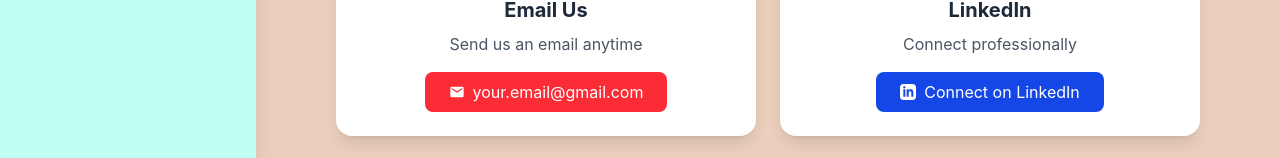
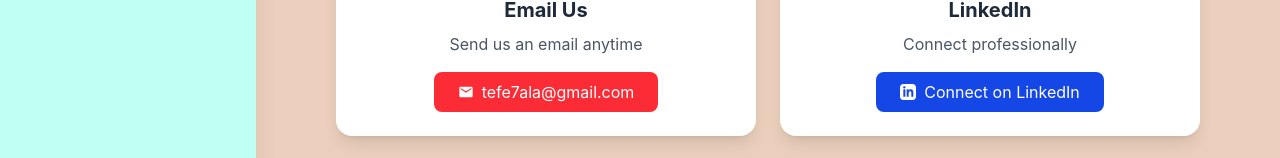
Before and after one commit to Tefe-Ala/Date_Reminder_System, a Vue app: page /contact in a window 1280 px wide. Shown: the part 449-607 px from the top of the page. Built offline with nearby package versions, Linux system fonts and the light colour scheme.

Commit message:
contact us page updated with actual contact information and links.

```diff
--- a/src/views/Contact.vue
+++ b/src/views/Contact.vue
@@ -25,13 +25,13 @@
             <h3 class="text-xl font-bold text-gray-800 dark:text-white mb-2">Email Us</h3>
             <p class="text-gray-600 dark:text-gray-400 mb-4">Send us an email anytime</p>
             <a
-              href="mailto:your.email@gmail.com"
+              href="mailto:tefe7ala@gmail.com"
               class="inline-flex items-center gap-2 px-6 py-2 bg-red-500 text-white rounded-lg hover:bg-red-600 transition-all transform hover:scale-105"
             >
               <svg class="w-4 h-4" fill="currentColor" viewBox="0 0 24 24">
                 <path d="M20 4H4c-1.1 0-1.99.9-1.99 2L2 18c0 1.1.9 2 2 2h16c1.1 0 2-.9 2-2V6c0-1.1-.9-2-2-2zm0 4l-8 5-8-5V6l8 5 8-5v2z"/>
               </svg>
-              your.email@gmail.com
+              tefe7ala@gmail.com
             </a>
           </div>
         </div>
@@ -48,7 +48,7 @@
             <h3 class="text-xl font-bold text-gray-800 dark:text-white mb-2">LinkedIn</h3>
             <p class="text-gray-600 dark:text-gray-400 mb-4">Connect professionally</p>
             <a
-              href="https://www.linkedin.com/in/your-profile"
+              href="https://www.linkedin.com/in/tefera-alagaw-a95073230"
               target="_blank"
               rel="noopener noreferrer"
               class="inline-flex items-center gap-2 px-6 py-2 bg-blue-700 text-white rounded-lg hover:bg-blue-800 transition-all transform hover:scale-105"
@@ -73,7 +73,7 @@
             <h3 class="text-xl font-bold text-gray-800 dark:text-white mb-2">Facebook</h3>
             <p class="text-gray-600 dark:text-gray-400 mb-4">Follow us on Facebook</p>
             <a
-              href="https://www.facebook.com/your-profile"
+              href="https://www.facebook.com/Log Out Sign"
               target="_blank"
               rel="noopener noreferrer"
               class="inline-flex items-center gap-2 px-6 py-2 bg-blue-600 text-white rounded-lg hover:bg-blue-700 transition-all transform hover:scale-105"
@@ -98,7 +98,7 @@
             <h3 class="text-xl font-bold text-gray-800 dark:text-white mb-2">Telegram</h3>
             <p class="text-gray-600 dark:text-gray-400 mb-4">Join our Telegram channel</p>
             <a
-              href="https://t.me/your-username"
+              href="https://t.me/tefe_Ala"
               target="_blank"
               rel="noopener noreferrer"
               class="inline-flex items-center gap-2 px-6 py-2 bg-blue-500 text-white rounded-lg hover:bg-blue-600 transition-all transform hover:scale-105"
@@ -117,7 +117,7 @@
         <div class="flex flex-col md:flex-row items-center justify-between gap-4">
           <div>
             <h3 class="text-xl font-bold mb-2">📧 Direct Email</h3>
-            <p class="text-lg">your.email@gmail.com</p>
+            <p class="text-lg">tefe7ala@gmail.com</p>
           </div>
           <div class="w-px h-12 bg-white/30 hidden md:block"></div>
           <div>
@@ -139,9 +139,9 @@
 // Replace these URLs with your actual profile links
 const contactLinks = {
   email: "mailto:tefe7ala@gmail.com",
-  linkedin: "www.linkedin.com/in/tefera-alagaw-a95073230",
+  linkedin: "https://www.linkedin.com/in/tefera-alagaw-a95073230",
   facebook: "https://www.facebook.com/Log Out Sign",
-  telegram: "https://t.me/https://t.me/tefe_Ala"
+  telegram: "https://t.me/tefe_Ala"
 }
 
 // You can also add a method to track clicks if needed
```
